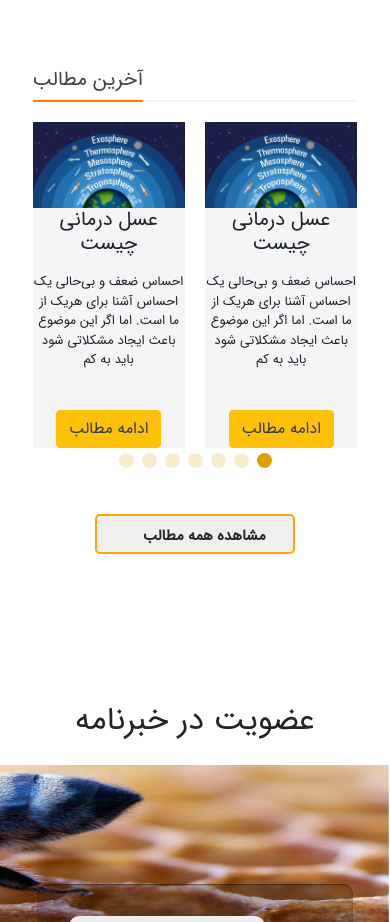
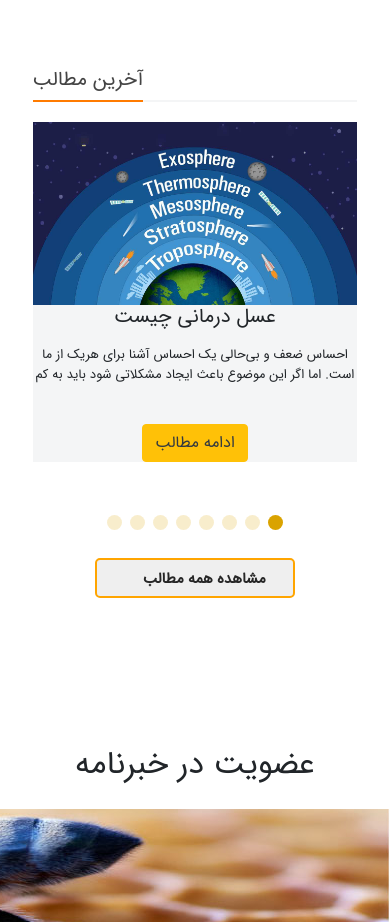
Before and after one commit to miladmohammadi82/afraalian-vue-cli, a Vue app: page / in a window 390 px wide. Shown: the part 5340-6262 px from the top of the page. Built offline with nearby package versions, Linux system fonts and the light colour scheme.

Commit message:
commit 2

```diff
--- a/src/components/main.vue
+++ b/src/components/main.vue
@@ -426,11 +426,11 @@
                     </div>
                 </div>
                 <!-- Add Pagination -->
-                <div class="swiper-pagination pb-2" style="bottom: 30px;"></div>
+                <div class="swiper-pagination" style="bottom: 20px;"></div>
             </div>
             <!-- owl-carousel -->
             <div class="text-center">
-                    <button class="button-blog">مشاهده همه مطالب&nbsp;&nbsp;<i class="fa fa-chevron-left"></i></button>
+                <button class="button-blog">مشاهده همه مطالب&nbsp;&nbsp;<i class="fa fa-chevron-left"></i></button>
             </div>
         </div>
     </section>
@@ -521,6 +521,13 @@ export default{
     height: 392px;
   }
 
+    @media(max-width: 499px){
+        .blog-slider{
+            width: 100%;
+            height: auto;
+            padding: 0 0 96px 0;
+        }
+    }
 
     .swiper-button-prev.swiper-button-white, .swiper-button-next.swiper-button-white {
         --swiper-navigation-color: #ffffff;
--- a/src/main.js
+++ b/src/main.js
@@ -81,12 +81,8 @@ new Swiper('.product-slider', {
       clickable: true,
     },
     breakpoints: {
-      300: {
-        slidesPerView: 2,
-        spaceBetween: 20,
-      },
-      400: {
-        slidesPerView: 2,
+      459: {
+        slidesPerView: 1,
         spaceBetween: 20,
       },
       500: {
```
Also changed, not shown: src/css/app.css.
